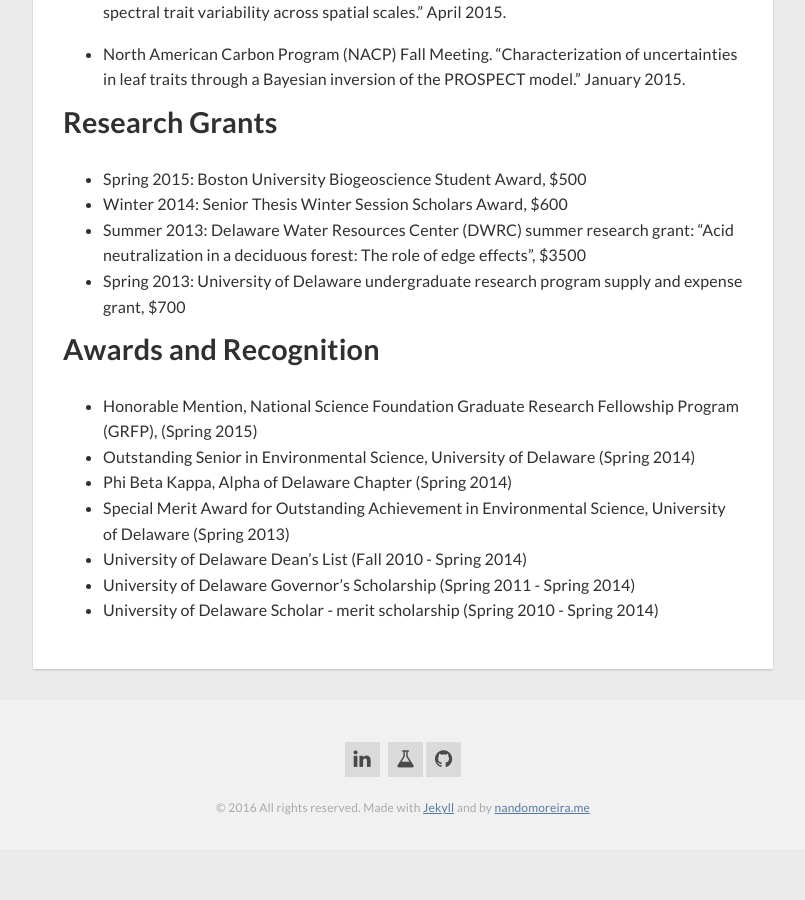
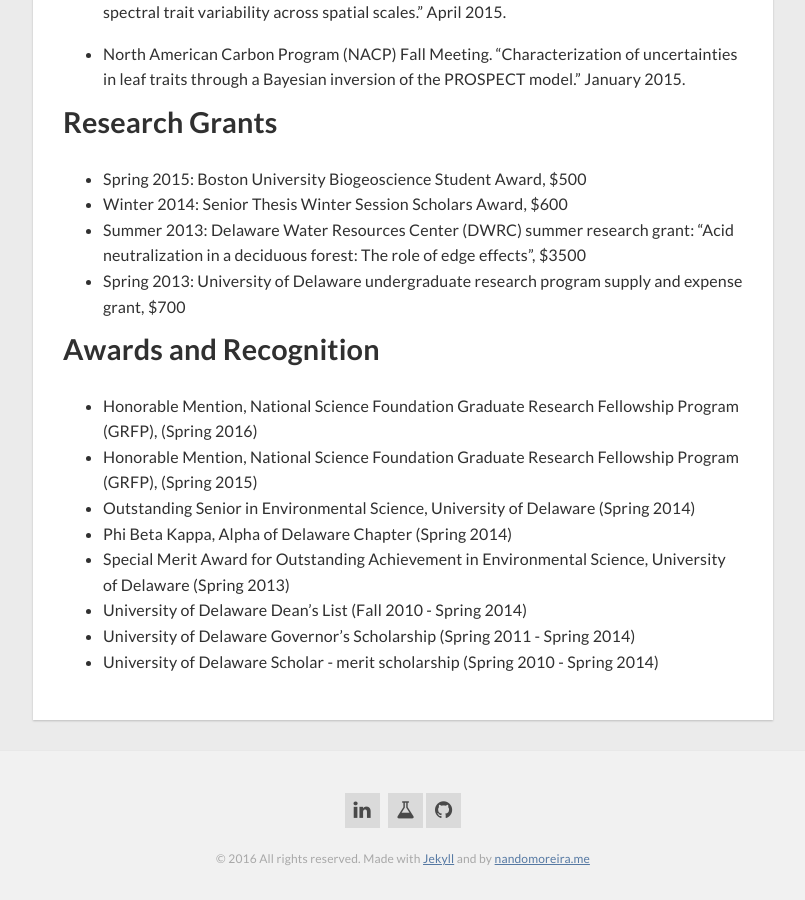
Before and after one commit to ashiklom/ashiklom.github.io, a Jekyll site: the page built from cv.md, in a window 1280 px wide and 900 px high, scrolled down 1672 px. Shown: the whole window, without its empty margins (237-1042 px from the left). Built offline with Jekyll 4.4.1, drawn with Linux system fonts in a browser that asks for light colours; nearby versions of some CDN libraries; before the commit the page ends 2521 px from its top, so only the background shows below that.

Commit message:
Add NSF GRFP 2016 to CV

```diff
--- a/cv.md
+++ b/cv.md
@@ -84,6 +84,7 @@ deciduous forest: The role of edge effects." Environmental Pollution 193:45-53.
 
 ## Awards and Recognition
 
+* Honorable Mention, National Science Foundation Graduate Research Fellowship Program (GRFP), (Spring 2016)
 * Honorable Mention, National Science Foundation Graduate Research Fellowship
   Program (GRFP), (Spring 2015)
 * Outstanding Senior in Environmental Science, University of Delaware (Spring
```
